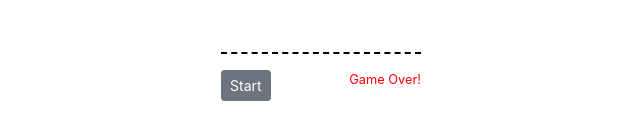
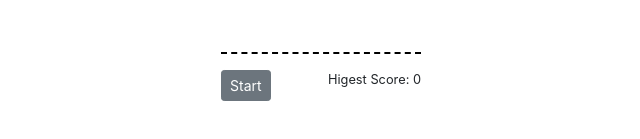
Before and after one commit to Lisa2008/misc, an Angular app in the folder alpha-inva/: page / in a window 1280 px wide. Shown: the part 361-500 px from the top of the page, without its empty margins (319-959 px from the left). Built offline with nearby package versions, Linux system fonts and the light colour scheme.

Commit message:
Highest score

```diff
--- a/alpha-inva/src/app/app.component.css
+++ b/alpha-inva/src/app/app.component.css
@@ -20,10 +20,6 @@
     justify-content: space-between;
 }
 
-.overmsg{
-    color: red;
-}
-
 .line{
     position: relative;
     width: 100%;
--- a/alpha-inva/src/app/app.component.html
+++ b/alpha-inva/src/app/app.component.html
@@ -11,8 +11,8 @@
   <div class="gamefooter">
     <button (click)="startGame()" class="btn btn-secondary btn-sm"
       [disabled]="game.status">Start</button>
-    <div class="small overmsg">
-      Game Over!
+    <div class="small">
+      Higest Score: {{ game.higestScore }}
     </div>
   </div>
 </div>
--- a/alpha-inva/src/app/app.component.ts
+++ b/alpha-inva/src/app/app.component.ts
@@ -23,7 +23,8 @@ export class AppComponent implements OnInit {
 
   game = { status: false,
            level: 1,
-           score: 0
+           score: 0,
+           higestScore: 0
           };
 
   lines = [];
@@ -67,6 +68,7 @@ export class AppComponent implements OnInit {
           this.render.removeChild(this.gamearea.nativeElement, this.lines[0].element);
           this.lines.shift();
           this.game.score++;
+          this.game.higestScore = this.game.higestScore > this.game.score ? this.game.higestScore : this.game.score;
         }
       }
       this.judgeGameOver();
```
